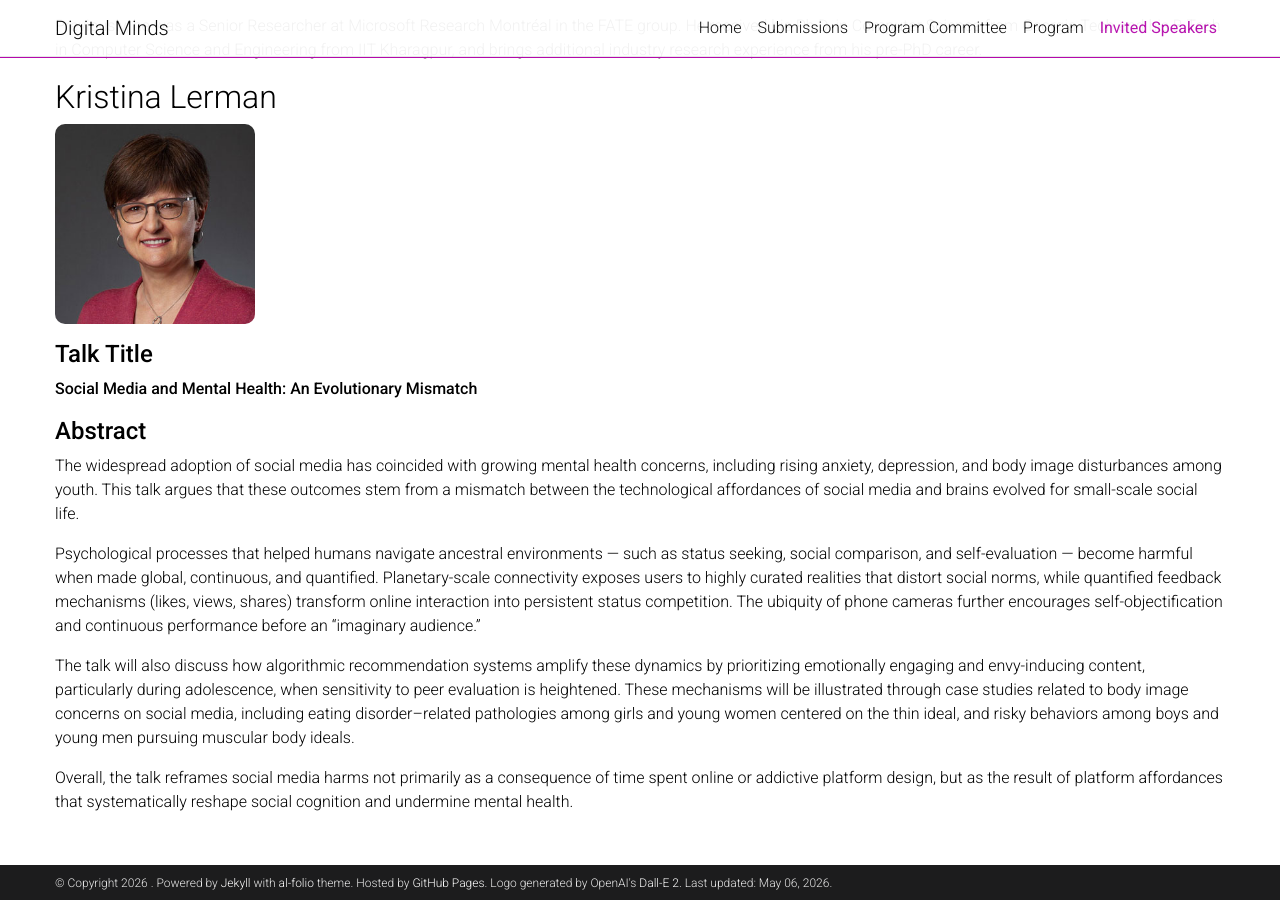
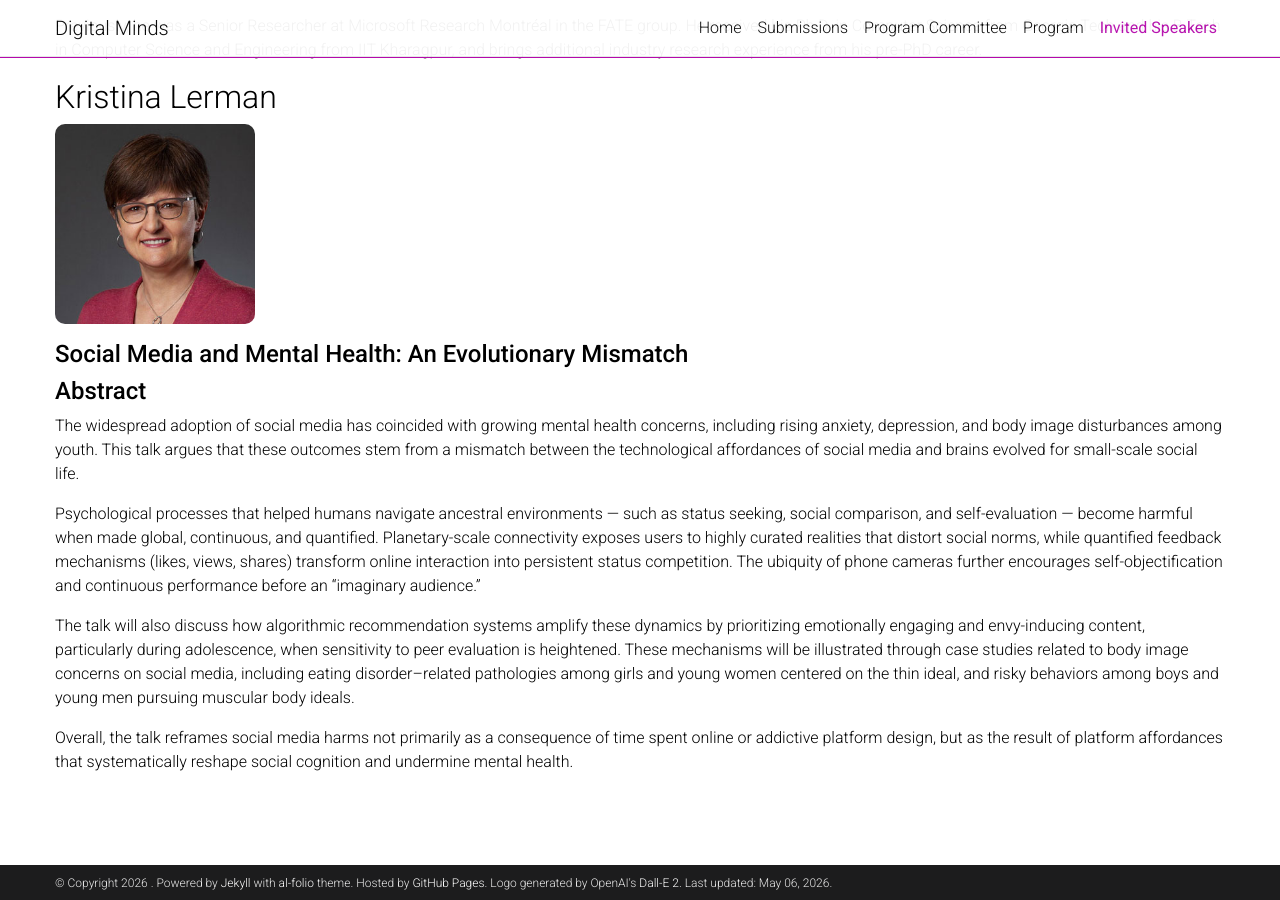
Before and after one commit to DMWorkshop/dmworkshop.github.io, a Jekyll site: the page built from _pages/invited_speaker.md, in a window 1280 px wide and 900 px high, scrolled down 722 px. Built offline with Jekyll 4.4.1, drawn with Linux system fonts in a browser that asks for light colours; a style sheet for code colours, icons or effects is not loaded.

Commit message:
title and abstract of kristina added

```diff
--- a/_pages/invited_speaker.md
+++ b/_pages/invited_speaker.md
@@ -23,8 +23,7 @@ Previously, he was a Senior Researcher at Microsoft Research Montréal in the FA
 <img src="../assets/img/speakers/krlerman.jpg" alt="Koustuv Saha" style="width:200px; border-radius:10px;">
 
 
-#### **Talk Title**
-**Social Media and Mental Health: An Evolutionary Mismatch**
+#### **Social Media and Mental Health: An Evolutionary Mismatch**
 
 #### **Abstract**
 The widespread adoption of social media has coincided with growing mental health concerns, including rising anxiety, depression, and body image disturbances among youth. This talk argues that these outcomes stem from a mismatch between the technological affordances of social media and brains evolved for small-scale social life.
```
